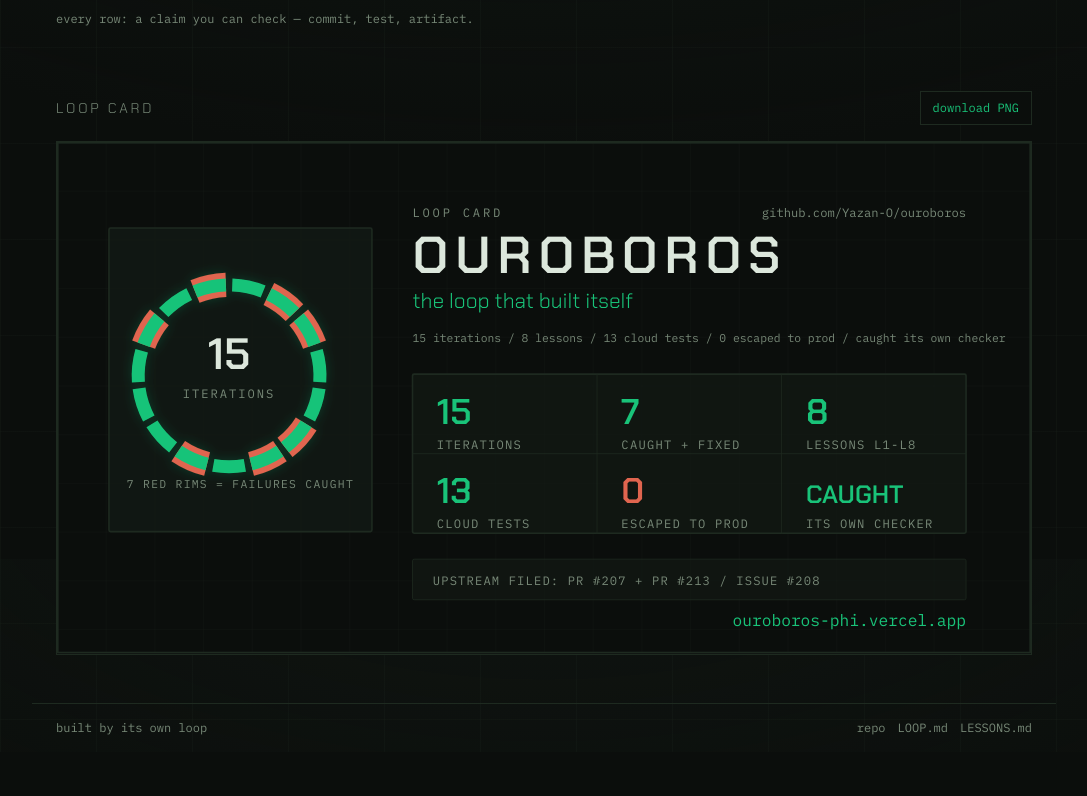
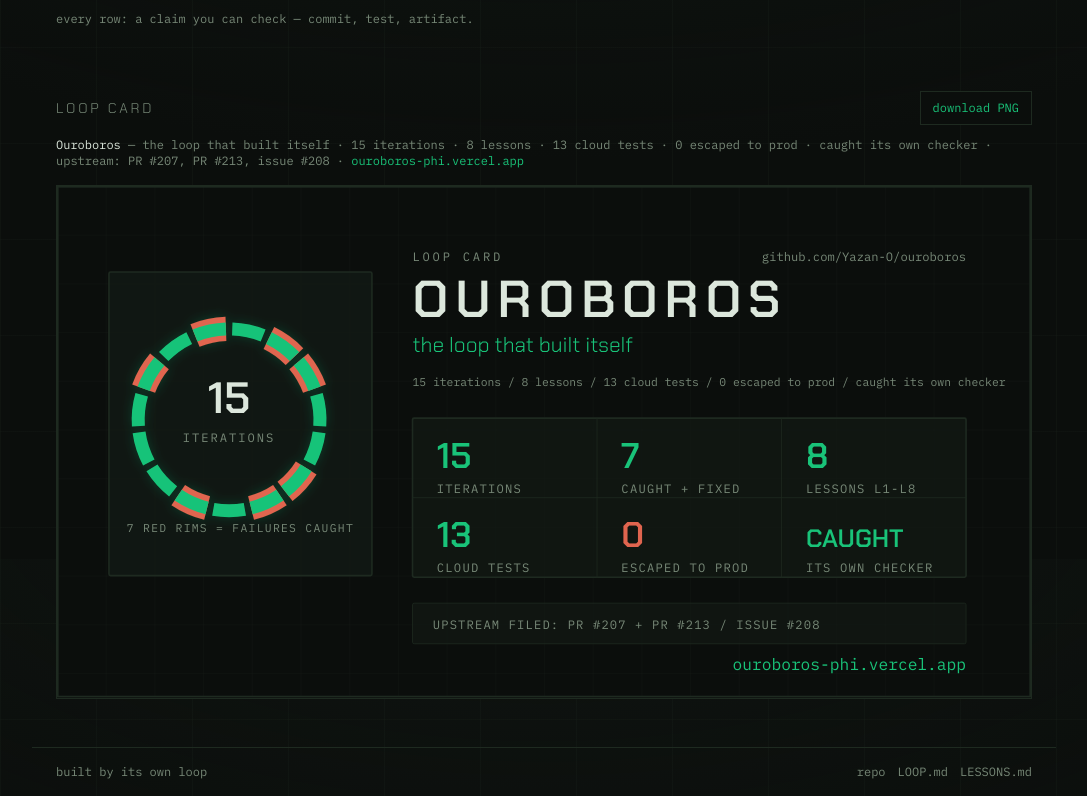
Before and after one commit to Yazan-O/ouroboros, a Next.js app: page / in a window 1280 px wide. Shown: the part 5041-5837 px from the top of the page, without its empty margins (96-1183 px from the left). Before the commit the page ends 5793 px from the top, so only its background shows below. Built offline with nearby package versions, Linux system fonts and the light colour scheme.

Commit message:
Loop Card L8 fix v2: the tagline + proof + PR refs now a VISIBLE HTML caption (sr-only was skipped by the testing agent; SVG text flattened by role=img)

```diff
--- a/components/LoopCard.tsx
+++ b/components/LoopCard.tsx
@@ -427,15 +427,6 @@ export default function LoopCard() {
 
   return (
     <section className="reveal reveal-5 mt-16" data-testid="loop-card">
-      {/* L8: the trophy is an SVG, so its words also live here as real text —
-          readable by screen readers and testing agents, not just by sighted users. */}
-      <p className="sr-only" data-testid="loop-card-text">
-        Ouroboros — the loop that built itself. {iterations.length} iterations,{" "}
-        {caughtFailures.length} caught &amp; fixed, {lessons.length} lessons L1–L
-        {lessons.length}, {cloudTests} cloud tests, 0 escaped to prod, caught its
-        own checker. Upstream filed: PR #207 + PR #213, issue #208.
-        ouroboros-phi.vercel.app
-      </p>
       <div className="flex flex-col gap-3 sm:flex-row sm:items-center sm:justify-between">
         <h2 className="font-display text-sm tracking-[0.2em] text-muted">
           LOOP CARD
@@ -452,6 +443,17 @@ export default function LoopCard() {
           {isDownloading ? "rendering PNG" : "download PNG"}
         </button>
       </div>
+
+      <p
+        className="mt-3 font-mono text-xs text-muted"
+        data-testid="loop-card-text"
+      >
+        <span className="text-text">Ouroboros</span> — the loop that built
+        itself · {iterations.length} iterations · {lessons.length} lessons ·{" "}
+        {cloudTests} cloud tests · 0 escaped to prod · caught its own checker ·
+        upstream: PR #207, PR #213, issue #208 ·{" "}
+        <span className="text-accent">ouroboros-phi.vercel.app</span>
+      </p>
 
       <div className="mt-4 overflow-hidden border border-border bg-bg">
         <svg
```
